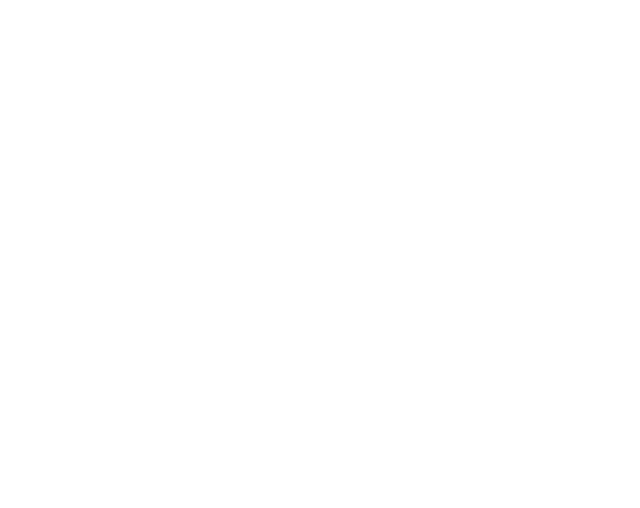
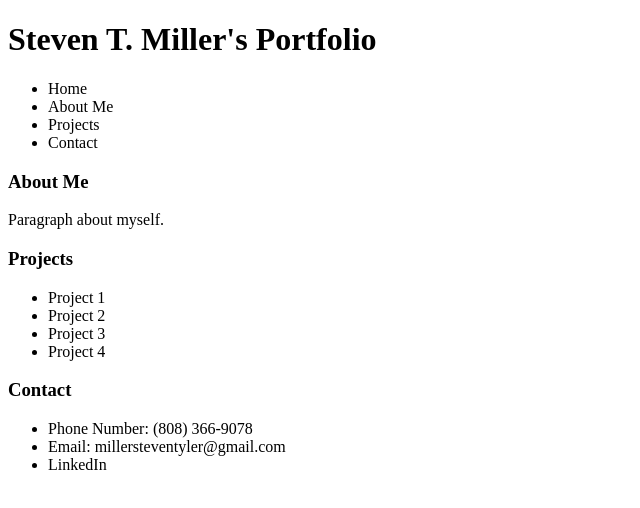
Before and after one commit to millersteventyler/millersteventyler.github.io, a plain HTML site: page index.html in a window 1280 px wide. Shown: the whole page, without its empty margins (0-640 px from the left). Drawn offline with Linux system fonts and the light colour scheme.

Commit message:
Changed tittleand added headings and unordered lists as a basic view of what is wanted for finished product.

```diff
--- a/index.html
+++ b/index.html
@@ -3,9 +3,34 @@
 <head>
     <meta charset="UTF-8">
     <meta name="viewport" content="width=device-width, initial-scale=1.0">
-    <title>Document</title>
+    <title>Steven T. Millers portfolio</title>
 </head>
 <body>
-
+    <h1>Steven T. Miller's Portfolio</h1>
+    <!-- Link list items to respective part on page -->
+    <ul>
+        <li>Home</li>
+        <li>About Me</li>
+        <li>Projects</li>
+        <li>Contact</li>
+    </ul>
+    <!-- Insert picture of me -->
+    <h3>About Me</h3>
+    <p>Paragraph about myself.</p>
+    <h3>Projects</h3>
+    <!-- Link list items to projects on github -->
+    <ul>
+        <li>Project 1</li>
+        <li>Project 2</li>
+        <li>Project 3</li>
+        <li>Project 4</li>
+    </ul>
+    <h3>Contact</h3>
+    <!-- Link what you can like email and LinkedIn -->
+    <ul>
+        <li>Phone Number: (808) 366-9078</li>
+        <li>Email: millersteventyler@gmail.com</li>
+        <li>LinkedIn</li>
+    </ul>
 </body>
 </html>
```
